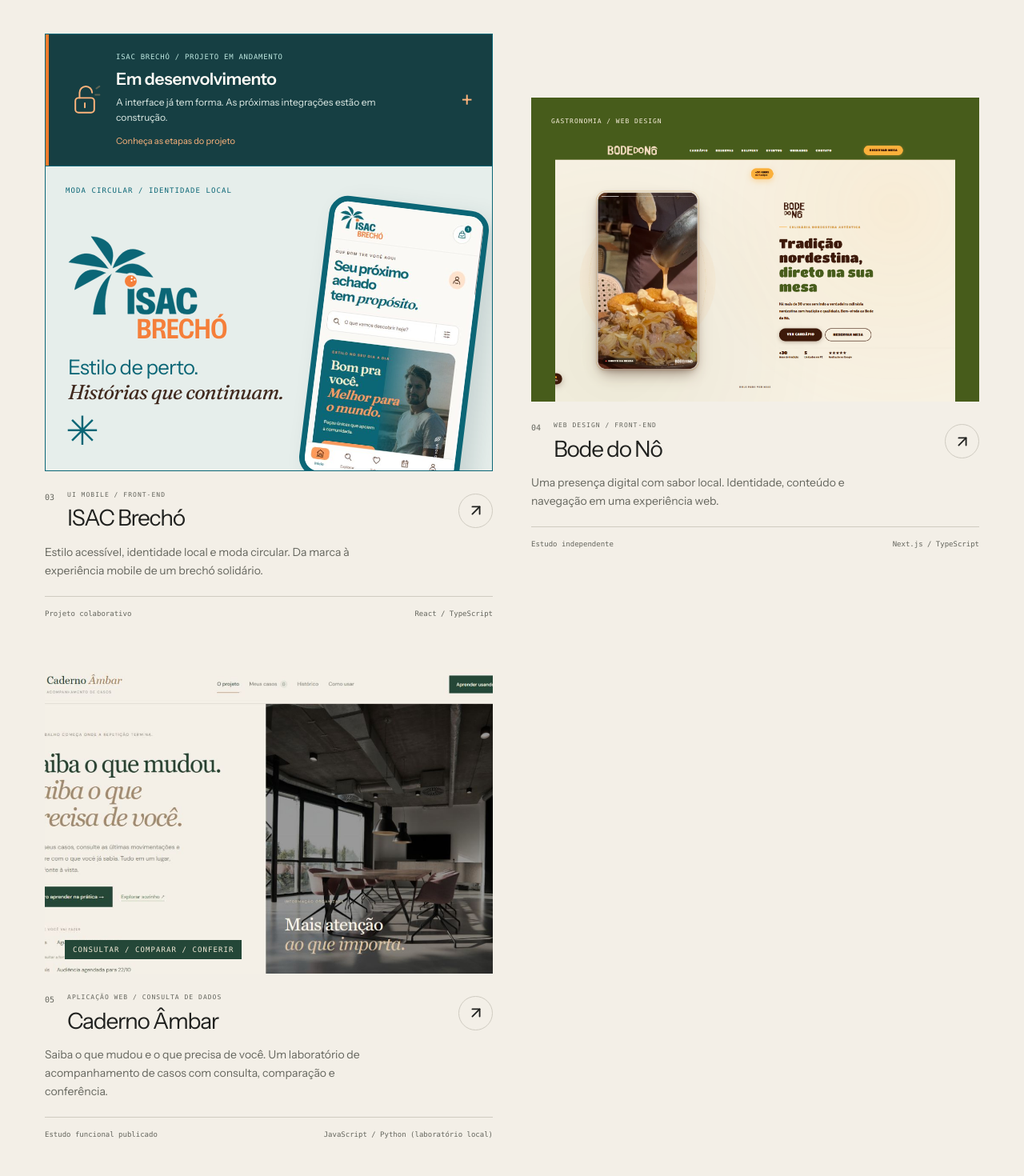
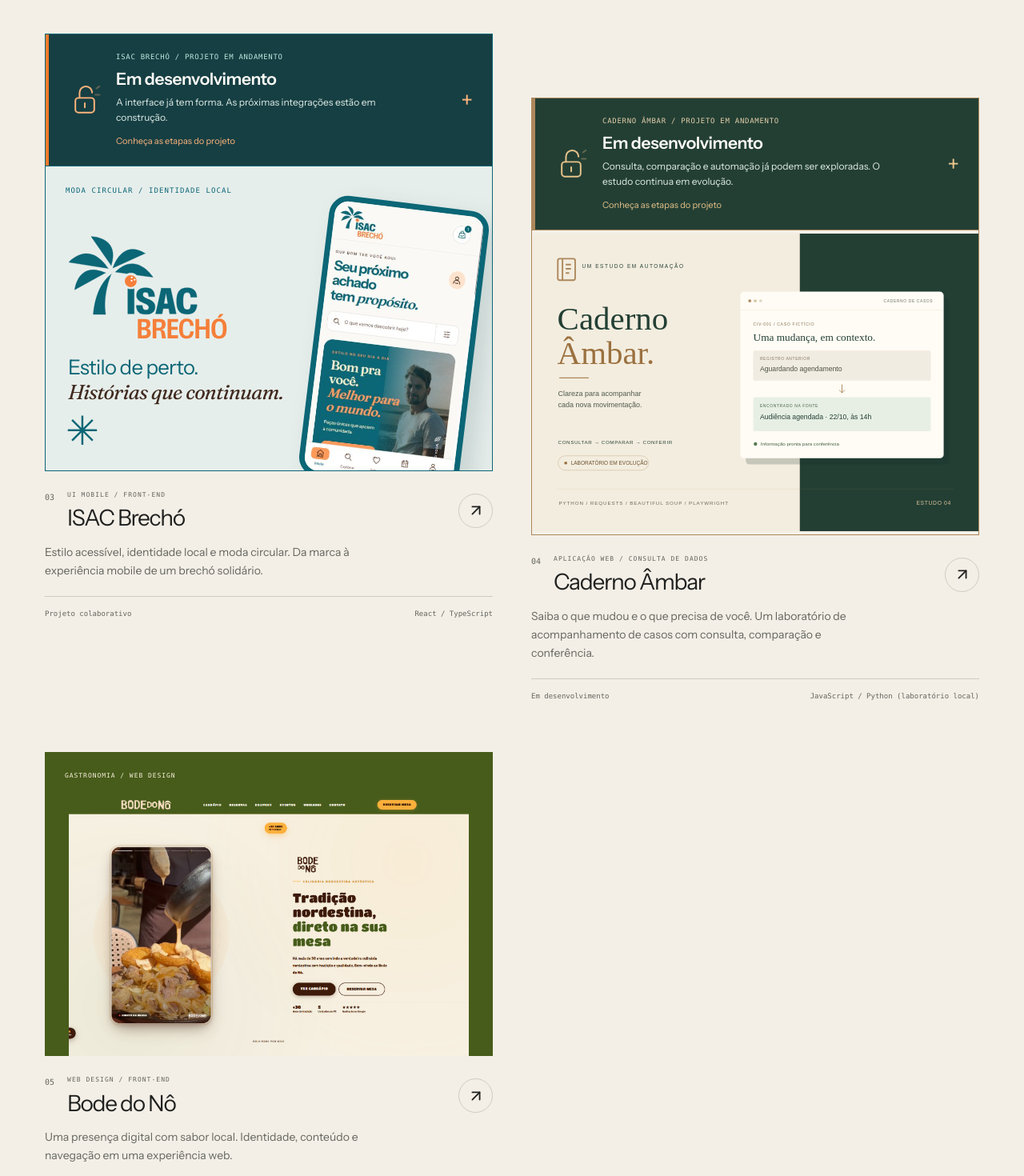
Before and after one commit to atlasaqui/Atlas.Dev-Website, a Next.js app: page / in a window 1280 px wide. Shown: the part 1880-3350 px from the top of the page at 80% size. Built offline with nearby package versions, Linux system fonts and the light colour scheme.

Commit message:
feat: sharpen Ambar cover and add development chapters

```diff
--- a/app/editorial.css
+++ b/app/editorial.css
@@ -3187,5 +3187,13 @@
 /* Official ISAC identity, original proportions. */
 .art-bazar .isac-case-logo,.case-hero-art .isac-case-logo{width:min(78%,200px);height:auto;aspect-ratio:498/321;margin-bottom:20px}
 .art-ambar{background:#f4f0e8}
-.art-ambar>img{object-fit:cover;object-position:top center}
-.art-ambar .art-caption{background:#244738;color:#f5ecd9;padding:7px 10px;top:auto;bottom:18px}
+.art-ambar>img{object-fit:contain;object-position:center}
+.art-ambar .art-caption{display:none}
+.development-ambar{border-color:#ad875b}
+.development-ambar summary{background:#233f34;border-left-color:#ad875b}
+.development-ambar .development-project-name{color:#e4cfaa}
+.development-ambar .development-invitation,.development-ambar .development-toggle{color:#e7c38a}
+.development-ambar .development-lock{stroke:#e7c38a}
+.development-ambar .development-chapters li{border-left-color:#ad875b}
+.development-ambar .development-chapters li span{color:#896335}
+.project-caderno-ambar .project-cover-link{border:1px solid #ad875b;border-top:0}
--- a/components/editorial/CaseView.tsx
+++ b/components/editorial/CaseView.tsx
@@ -109,7 +109,7 @@
               <span className="accent-text">.</span>
             </h1>
             <p className="case-summary">{project.summary}</p>
-            {project.slug === "bazar-solidario" ? <DevelopmentStatus expanded /> : <div className="case-status">
+            {project.slug === "bazar-solidario" || project.slug === "caderno-ambar" ? <DevelopmentStatus expanded variant={project.slug === "caderno-ambar" ? "ambar" : "isac"} /> : <div className="case-status">
               <span className="status-dot" />
               {project.status}
             </div>}
--- a/components/editorial/DevelopmentStatus.tsx
+++ b/components/editorial/DevelopmentStatus.tsx
@@ -1,7 +1,8 @@
 /** An open lock marks a chapter still being built, without hiding the work. */
-export function DevelopmentStatus({ expanded = false }: { expanded?: boolean }) {
+export function DevelopmentStatus({ expanded = false, variant = "isac" }: { expanded?: boolean; variant?: "isac" | "ambar" }) {
+  const ambar = variant === "ambar";
   return (
-    <details className={`development-note${expanded ? " development-note-large" : ""}`}>
+    <details className={`development-note${expanded ? " development-note-large" : ""}${ambar ? " development-ambar" : ""}`}>
       <summary>
         <svg className="development-lock" viewBox="0 0 32 32" fill="none" aria-hidden="true">
           <path className="development-shackle" d="M11 14V9a6 6 0 0 1 12 0" />
@@ -9,16 +10,20 @@
           <path d="M16 19v4" />
           <path className="development-spark" d="M26 11h4M27 5l3-2" />
         </svg>
-        <span className="development-label"><span className="development-project-name">ISAC BRECHÓ / PROJETO EM ANDAMENTO</span><strong>Em desenvolvimento</strong><small>A interface já tem forma. As próximas integrações estão em construção.</small><span className="development-invitation">Conheça as etapas do projeto</span></span>
+        <span className="development-label"><span className="development-project-name">{ambar ? "CADERNO ÂMBAR" : "ISAC BRECHÓ"} / PROJETO EM ANDAMENTO</span><strong>Em desenvolvimento</strong><small>{ambar ? "Consulta, comparação e automação já podem ser exploradas. O estudo continua em evolução." : "A interface já tem forma. As próximas integrações estão em construção."}</small><span className="development-invitation">Conheça as etapas do projeto</span></span>
         <span className="development-toggle" aria-hidden="true">+</span>
       </summary>
       <div className="development-chapters">
-        <p>Uma experiência que evolui por etapas. Explore o que já existe e conheça as próximas integrações.</p>
-        <ol>
+        <p>Uma experiência que evolui por etapas. Explore o que já existe e conheça os próximos passos.</p>
+        {ambar ? <ol>
+          <li><span>01 / EXPLORAR</span><strong>Interface e consulta</strong><small>Demonstração com casos fictícios, comparação de movimentações, conferência e exportação CSV.</small></li>
+          <li><span>02 / AUTOMATIZAR</span><strong>Laboratório Python</strong><small>Requests busca a fonte, Beautiful Soup extrai os campos e Playwright verifica o percurso no navegador.</small></li>
+          <li className="development-next"><span>03 / EVOLUIR · PRÓXIMA ETAPA</span><strong>Ampliar o estudo</strong><small>Refinar a experiência, explorar novos cenários de falha e aprofundar a documentação e os exercícios.</small></li>
+        </ol> : <ol>
           <li><span>01 / DESENHAR</span><strong>Identidade e sistema visual</strong><small>Marca oficial da equipe aplicada à interface, paleta, componentes e documentação no Figma.</small></li>
           <li><span>02 / CONSTRUIR</span><strong>Interface e cadastro</strong><small>Front-end mobile e cadastro adaptado ao contrato da API. Catálogo e checkout demonstrativos.</small></li>
           <li className="development-next"><span>03 / CONECTAR · PRÓXIMA ETAPA</span><strong>Login e pedidos reais</strong><small>Integrações ainda por implementar. Novas atualizações vão dar continuidade a este trabalho.</small></li>
-        </ol>
+        </ol>}
         <p className="development-footnote">Este estudo de caso acompanha a evolução do projeto: novas decisões, telas e integrações serão apresentadas aqui.</p>
       </div>
     </details>
--- a/components/editorial/Studio.tsx
+++ b/components/editorial/Studio.tsx
@@ -422,10 +422,11 @@
     return (
       <div className="project-art art-ambar">
         <Image
-          src="/ASSETS/CadernoAmbar/inicio.png"
-          alt="Caderno Âmbar: apresentação e consulta de casos fictícios"
+          src="/ASSETS/CadernoAmbar/capa-vetorial.svg"
+          alt="Caderno Âmbar: consultar, comparar e conferir movimentações, com laboratório Python"
           fill
-          sizes="(max-width: 700px) 100vw, 55vw"
+          sizes="(max-width: 700px) 100vw, 100vw"
+          unoptimized
         />
         <span className="art-caption">CONSULTAR / COMPARAR / CONFERIR</span>
       </div>
@@ -447,6 +448,7 @@
   return (
     <Reveal className={`project-card project-${project.slug}`}>
       {project.slug === "bazar-solidario" && <DevelopmentStatus />}
+      {project.slug === "caderno-ambar" && <DevelopmentStatus variant="ambar" />}
       <Link
         href={`/projetos/${project.slug}`}
         className="project-cover-link"
--- a/lib/cases.ts
+++ b/lib/cases.ts
@@ -186,8 +186,40 @@
     ],
   },
   {
+    slug: "caderno-ambar",
+    number: "04",
+    title: "Caderno Âmbar",
+    category: "APLICAÇÃO WEB / CONSULTA DE DADOS",
+    status: "Em desenvolvimento",
+    color: "#AD875B",
+    summary: "Saiba o que mudou e o que precisa de você. Um laboratório de acompanhamento de casos com consulta, comparação e conferência.",
+    role: "Concepção do estudo, identidade visual, interface responsiva, lógica de consulta e documentação técnica, com apoio de IA na implementação e nas verificações.",
+    stack: ["JavaScript", "Python (laboratório local)", "Requests", "Beautiful Soup", "Playwright", "HTML / CSS"],
+    challenge: "Tornar uma rotina de consulta compreensível: escolher um caso, verificar sua fonte e mostrar a diferença entre a informação anterior e a encontrada. O estudo usa casos fictícios para permitir explorar todo o percurso sem dados pessoais ou sistemas judiciais.",
+    decisions: [
+      { title: "Uma mudança que pode ser conferida", text: "O caderno começa vazio. Ao adicionar CIV-001, o registro inicial diz Aguardando agendamento. A consulta lê uma página HTML separada do laboratório e encontra Audiência agendada para 22/10 às 14h. O detalhe coloca as duas informações lado a lado." },
+      { title: "Aprender fazendo", text: "O tutorial destaca os controles e avança por 14 ações reais: adicionar, selecionar, abrir a fonte, consultar, comparar, conferir, buscar, filtrar, exportar e consultar histórico e ajuda. Não há uma sequência de cliques simulados." },
+      { title: "Cada ferramenta com uma função", text: "HTML e CSS estruturam a experiência. JavaScript organiza o estado da sessão; fetch faz a consulta HTTP e DOMParser extrai os campos do HTML. Blob gera o CSV com os itens visíveis. A documentação explica execução, comportamento e limites." },
+      { title: "Python com responsabilidades verificáveis", text: "No laboratório local, a API usa Requests para buscar o portal fictício e Beautiful Soup para extrair seus campos. Python compara o registro anterior com o atual e devolve o resultado ao painel. A rotina Playwright abre o navegador, adiciona e consulta um caso, confere o antes e depois e valida o CSV baixado. O pacote inclui código, guia de estudo e evidências de uma execução." },
+      { title: "Falhas e limites explícitos", text: "Sete testes cobrem HTTP, ausência de mudança, campos ausentes, códigos inválidos, HTTP 404, JSON inválido e ativação da consulta Python. A demonstração online continua estática e usa JavaScript; o backend Python e o robô Playwright são executados localmente pelo pacote disponível para download. Nenhuma versão consulta tribunais." },
+    ],
+    result: "Demonstração web pública com comparação, conferência e CSV, além de um laboratório local Python com Requests, Beautiful Soup e Playwright. O robô foi executado e gerou relatório JSON, capturas, CSV e trace; os sete testes passaram. O guia explica como instalar, repetir e entender cada etapa. Os dados são fictícios e a lista da interface reinicia ao recarregar.",
+    credits: "Projeto independente de estudo de Victor Monteiro, desenvolvido com apoio de IA. Fotografias ilustrativas do Unsplash. Não representa um escritório nem uma contratação; não oferece orientação jurídica.",
+    images: [
+      { src: "/ASSETS/CadernoAmbar/capa-vetorial.svg", caption: "Caderno Âmbar · identidade e percurso de consulta, comparação e conferência", wide: true },
+      { src: "/ASSETS/CadernoAmbar/inicio.png", caption: "Apresentação do projeto · objetivo, identidade e entrada para o treino", wide: true },
+      { src: "/ASSETS/CadernoAmbar/consulta.png", caption: "Consulta executada · comparação entre o registro anterior e o encontrado na fonte", wide: true },
+      { src: "/ASSETS/CadernoAmbar/python-playwright.png", caption: "Laboratório Python · captura gerada pelo robô Playwright após verificar a resposta de Requests e Beautiful Soup", wide: true },
+      { src: "/ASSETS/CadernoAmbar/tutorial-mobile.png", caption: "Tutorial ativo no celular · cada ação é realizada pela pessoa usando o site" },
+    ],
+    links: [
+      { label: "Abrir demonstração web", href: "/demos/caderno-ambar/index.html" },
+      { label: "Baixar laboratório Python e guia", href: "/downloads/caderno-ambar-laboratorio-python.zip" },
+    ],
+  },
+  {
     slug: "bode-do-no",
-    number: "04",
+    number: "05",
     title: "Bode do Nô",
     category: "WEB DESIGN / FRONT-END",
     status: "Estudo independente",
@@ -227,37 +259,7 @@
     ],
     links: original("bodedono").links,
   },
-  {
-    slug: "caderno-ambar",
-    number: "05",
-    title: "Caderno Âmbar",
-    category: "APLICAÇÃO WEB / CONSULTA DE DADOS",
-    status: "Estudo funcional publicado",
-    color: "#AD875B",
-    summary: "Saiba o que mudou e o que precisa de você. Um laboratório de acompanhamento de casos com consulta, comparação e conferência.",
-    role: "Concepção do estudo, identidade visual, interface responsiva, lógica de consulta e documentação técnica, com apoio de IA na implementação e nas verificações.",
-    stack: ["JavaScript", "Python (laboratório local)", "Requests", "Beautiful Soup", "Playwright", "HTML / CSS"],
-    challenge: "Tornar uma rotina de consulta compreensível: escolher um caso, verificar sua fonte e mostrar a diferença entre a informação anterior e a encontrada. O estudo usa casos fictícios para permitir explorar todo o percurso sem dados pessoais ou sistemas judiciais.",
-    decisions: [
-      { title: "Uma mudança que pode ser conferida", text: "O caderno começa vazio. Ao adicionar CIV-001, o registro inicial diz Aguardando agendamento. A consulta lê uma página HTML separada do laboratório e encontra Audiência agendada para 22/10 às 14h. O detalhe coloca as duas informações lado a lado." },
-      { title: "Aprender fazendo", text: "O tutorial destaca os controles e avança por 14 ações reais: adicionar, selecionar, abrir a fonte, consultar, comparar, conferir, buscar, filtrar, exportar e consultar histórico e ajuda. Não há uma sequência de cliques simulados." },
-      { title: "Cada ferramenta com uma função", text: "HTML e CSS estruturam a experiência. JavaScript organiza o estado da sessão; fetch faz a consulta HTTP e DOMParser extrai os campos do HTML. Blob gera o CSV com os itens visíveis. A documentação explica execução, comportamento e limites." },
-      { title: "Python com responsabilidades verificáveis", text: "No laboratório local, a API usa Requests para buscar o portal fictício e Beautiful Soup para extrair seus campos. Python compara o registro anterior com o atual e devolve o resultado ao painel. A rotina Playwright abre o navegador, adiciona e consulta um caso, confere o antes e depois e valida o CSV baixado. O pacote inclui código, guia de estudo e evidências de uma execução." },
-      { title: "Falhas e limites explícitos", text: "Sete testes cobrem HTTP, ausência de mudança, campos ausentes, códigos inválidos, HTTP 404, JSON inválido e ativação da consulta Python. A demonstração online continua estática e usa JavaScript; o backend Python e o robô Playwright são executados localmente pelo pacote disponível para download. Nenhuma versão consulta tribunais." },
-    ],
-    result: "Demonstração web pública com comparação, conferência e CSV, além de um laboratório local Python com Requests, Beautiful Soup e Playwright. O robô foi executado e gerou relatório JSON, capturas, CSV e trace; os sete testes passaram. O guia explica como instalar, repetir e entender cada etapa. Os dados são fictícios e a lista da interface reinicia ao recarregar.",
-    credits: "Projeto independente de estudo de Victor Monteiro, desenvolvido com apoio de IA. Fotografias ilustrativas do Unsplash. Não representa um escritório nem uma contratação; não oferece orientação jurídica.",
-    images: [
-      { src: "/ASSETS/CadernoAmbar/inicio.png", caption: "Apresentação do projeto · objetivo, identidade e entrada para o treino", wide: true },
-      { src: "/ASSETS/CadernoAmbar/consulta.png", caption: "Consulta executada · comparação entre o registro anterior e o encontrado na fonte", wide: true },
-      { src: "/ASSETS/CadernoAmbar/python-playwright.png", caption: "Laboratório Python · captura gerada pelo robô Playwright após verificar a resposta de Requests e Beautiful Soup", wide: true },
-      { src: "/ASSETS/CadernoAmbar/tutorial-mobile.png", caption: "Tutorial ativo no celular · cada ação é realizada pela pessoa usando o site" },
-    ],
-    links: [
-      { label: "Abrir demonstração web", href: "/demos/caderno-ambar/index.html" },
-      { label: "Baixar laboratório Python e guia", href: "/downloads/caderno-ambar-laboratorio-python.zip" },
-    ],
-  },
+
 ];
 
 export const complementary = PROJECTS.filter((project) =>
```
Also changed, not shown: public/ASSETS/CadernoAmbar/capa-vetorial.svg (added).
